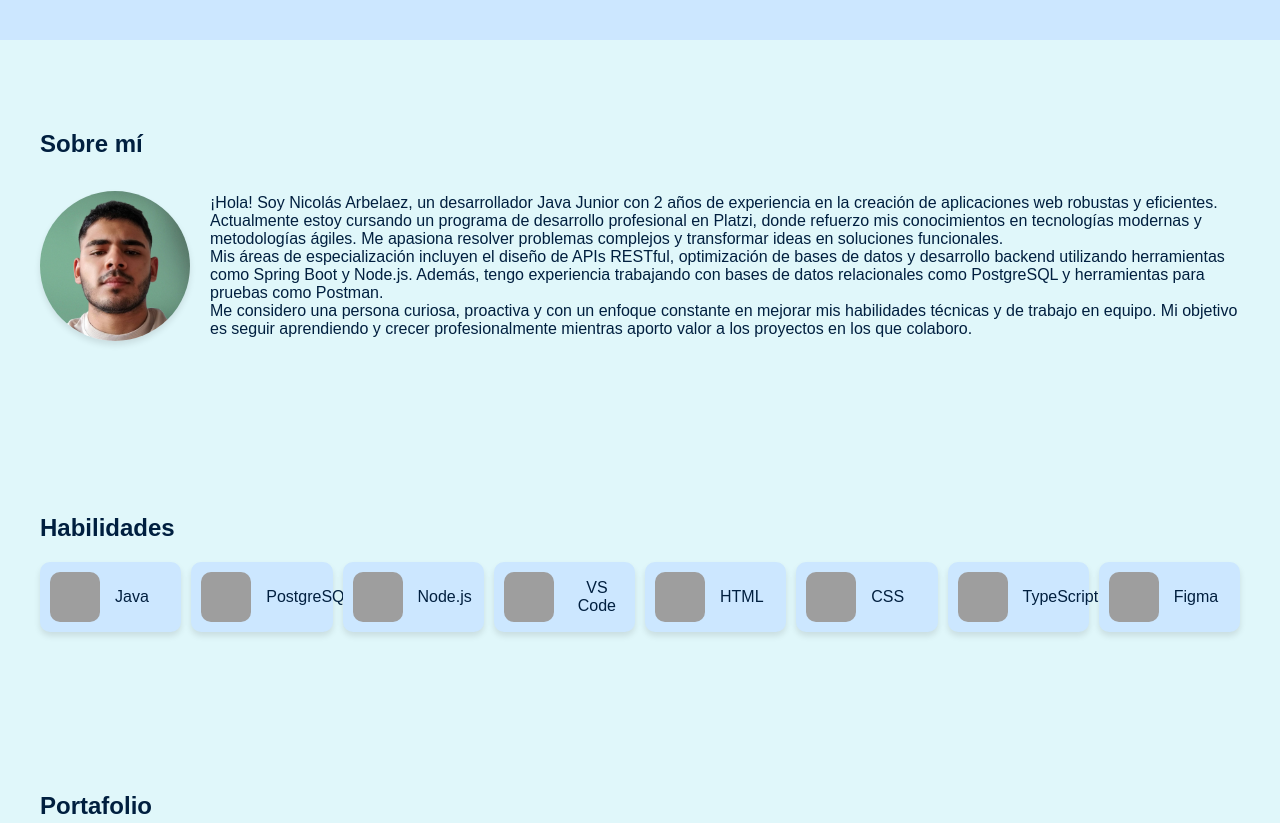
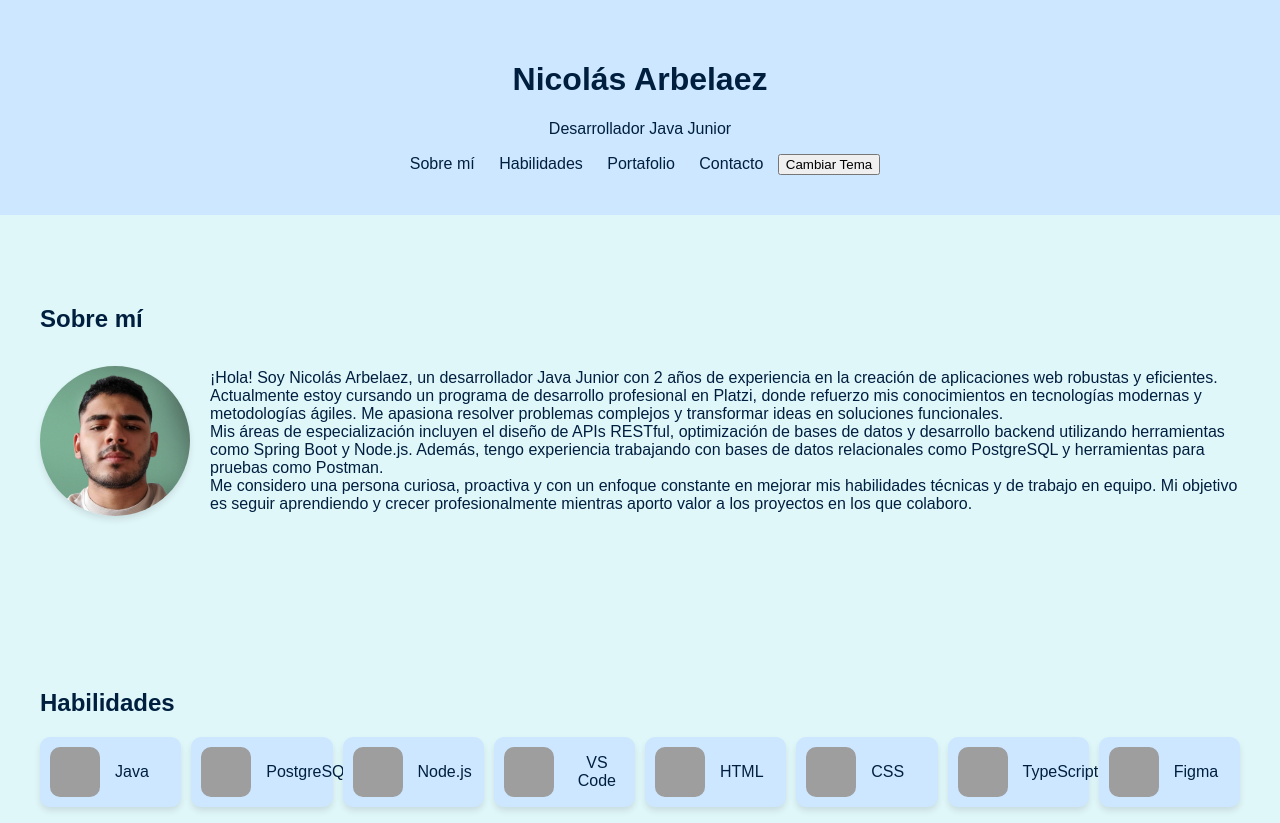
Before and after one commit to nicoarbelaez/platzi-git-github, a plain HTML site: page index.html in a window 1280 px wide. Shown: the top 823 px of the page. Drawn offline with Linux system fonts and the light colour scheme; grey boxes are pictures that could not be loaded.

Commit message:
Se creo el header

```diff
--- a/index.html
+++ b/index.html
@@ -111,6 +111,17 @@
   </head>
   <body data-theme="light">
     <header class="header">
+      <div class="container">
+        <h1>Nicolás Arbelaez</h1>
+        <p>Desarrollador Java Junior</p>
+        <nav class="navbar">
+          <a href="#about">Sobre mí</a>
+          <a href="#skills">Habilidades</a>
+          <a href="#portfolio">Portafolio</a>
+          <a href="#contact">Contacto</a>
+          <button id="theme-toggle">Cambiar Tema</button>
+        </nav>
+      </div>
     </header>
 
     <section id="about" class="section">
@@ -190,8 +201,7 @@
       </div>
     </section>
 
-    <footer class="footer">
-    </footer>
+    <footer class="footer"></footer>
 
     <script>
       const themeToggle = document.getElementById("theme-toggle");
```
